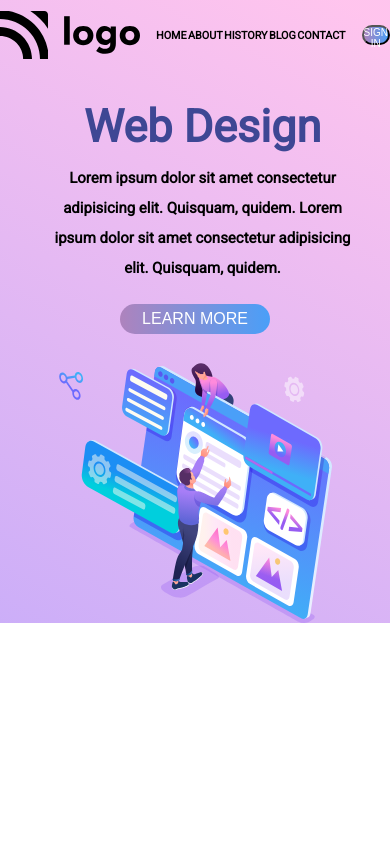
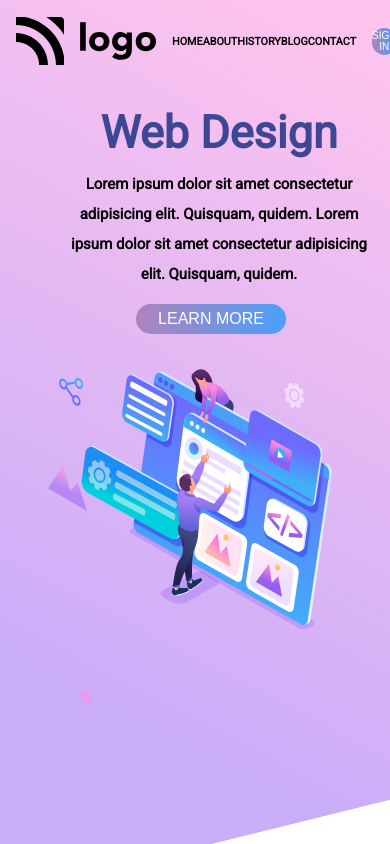
Before and after one commit to kalpeshdhotre/live-class-project-08, a plain HTML site: page index.html in a window 390 px wide. Drawn offline with Linux system fonts and the light colour scheme.

Commit message:
final responsive version

```diff
--- a/css/index.css
+++ b/css/index.css
@@ -7,6 +7,7 @@
 
 .main-div{
     max-width: 1920px;
+    height: 100vh;
     background-image: url(../images/backcover.svg);
     background-repeat: no-repeat;
     background-position: top right;
@@ -22,25 +23,29 @@ nav{
     justify-content:space-between ;
     margin: auto;
     font-family: Roboto;
-    padding-top: 10px;
+    padding-top: 1rem;
+    margin-left: 1rem;
 }
 
 .signin-btn{
     height: 20px;
     align-self: center;
     border-radius: 25px;
-    /* border: none; */
+    border: none;
     background-image: linear-gradient(to left, #4A9FF8, #AE83BD);
     color: #ffffff;
+    width: 90px;
+    height: 27px;
 }
 
 .nav-items{
     display: flex;
     flex-direction: row;
     /* border: red solid;*/
-    width: 550px;
+    width: 35rem;
     align-items: center;
     justify-content: space-between;
+    font-size: 22px;
 }
 
 .intro-section{
@@ -58,7 +63,7 @@ nav{
 }
 
 .learn-more-btn{
-    height: 40px;
+    height: 50px;
     width: 200px;
     font-size: 20px;
     /* align-self: center; */
@@ -68,6 +73,7 @@ nav{
     color: #ffffff;
     position: relative;
     top: 100px;
+    margin-left: 2rem;
 }
 
 
@@ -91,14 +97,14 @@ nav{
     /* height: 50%;    */
     position: absolute;
     top: 55%;
-    left: 50%;
+    right: 47rem;
 }
 
  .vector-dot{
     width: 1%;
     /* height: 50%;     */
     position: absolute;
-    left: 53%;
+    right: 48rem;
     top: 55%;
 }
 
@@ -117,7 +123,7 @@ img[alt~="intro-img"] {
     margin-top: 150px;
     color: #3e4794;
     font-family: "Roboto";
-    padding-left: 15px;
+    padding-left: 3rem;
 }
 
 .left-section > h4{
@@ -126,7 +132,7 @@ img[alt~="intro-img"] {
     font-family: "Roboto";
     width: 300px;
     line-height: 200%;
-    padding-left: 15px;
+    padding-left: 3rem;
 }
 
 /* Media Query for small screen resolution less than 768px width */
@@ -137,11 +143,9 @@ img[alt~="intro-img"] {
     }
 
     .left-section{
-        /* text-align: center; */
         display: flex;
         flex-direction: column;
         margin: auto;
-        /* border: solid yellow; */
         justify-content: center;
         align-items: center;
     }
@@ -149,10 +153,7 @@ img[alt~="intro-img"] {
     .left-section > h1{
         font-size: 45px;
         margin-top: 40px;
-        /* color: #3e4794;        */
         font-family: "Roboto";
-        /* text-align: center; */
-        /* color: red; */
     }
 
     .left-section > h4{
@@ -182,23 +183,19 @@ img[alt~="intro-img"] {
     }
 
     .vector-img{
-        /* border: solid red;
+        /* border: solid blue; */
         width: 10%;
         position: absolute;
-        top: 50%;
-        float: left;       */
-        display: none;
+        left: 3rem;
     }
 
      .vector-dot{
-        /* border: solid red;
+        /* border: solid red; */
         width: 3%;
         height: 50px;
         position: absolute;
-        left: 7%;
-        bottom: -10%;
-        float: left; */
-        display: none;
+        left: 5rem;
+        top: 42rem;
     }
     img[alt~="intro-img"] {
         /* position: absolute;     */
@@ -222,4 +219,9 @@ img[alt~="intro-img"] {
         font-size: 10px;
         width: auto;
     }
+
+    .signin-btn{
+        width: 65px;
+    }
+
 }
```
